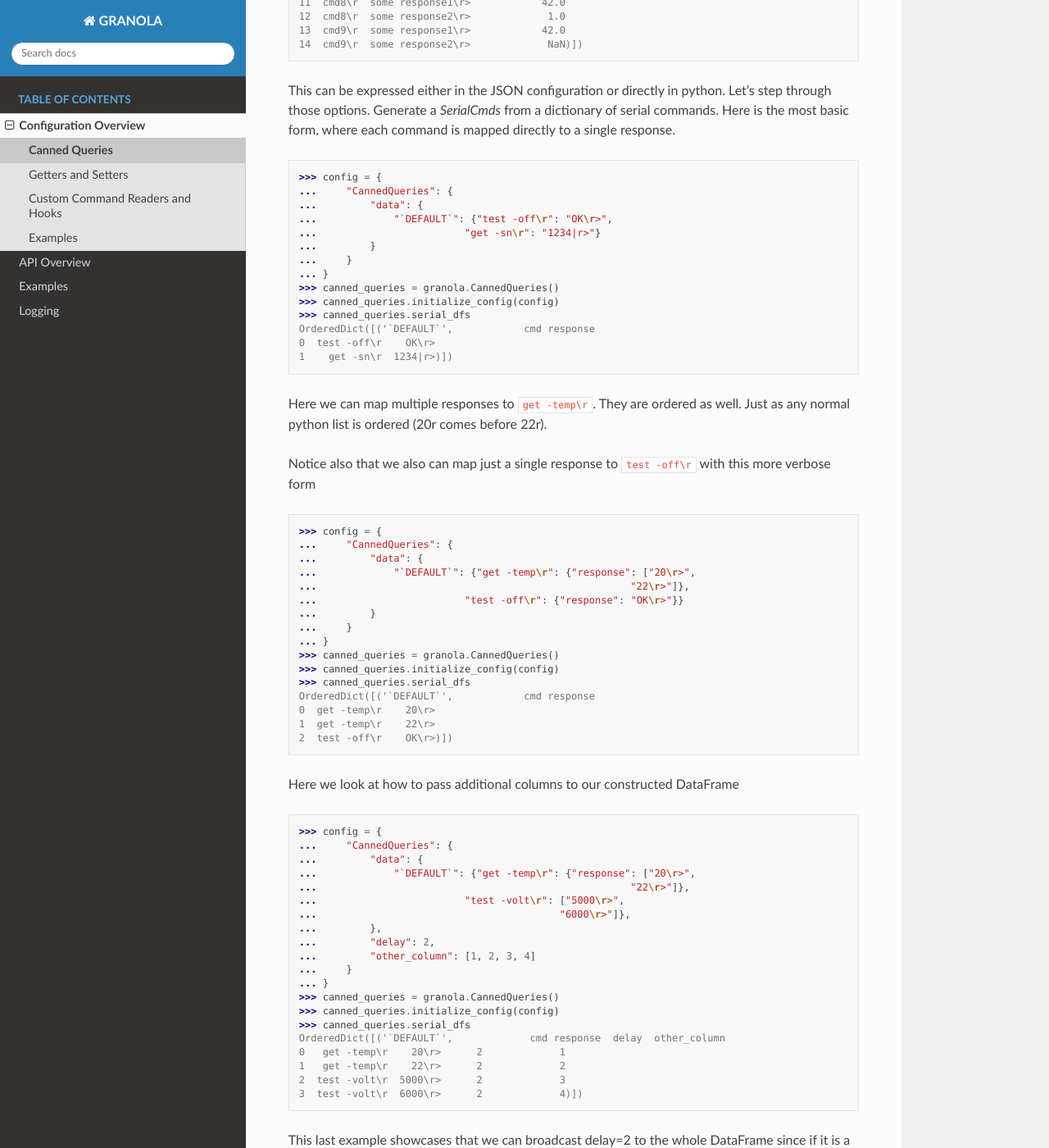
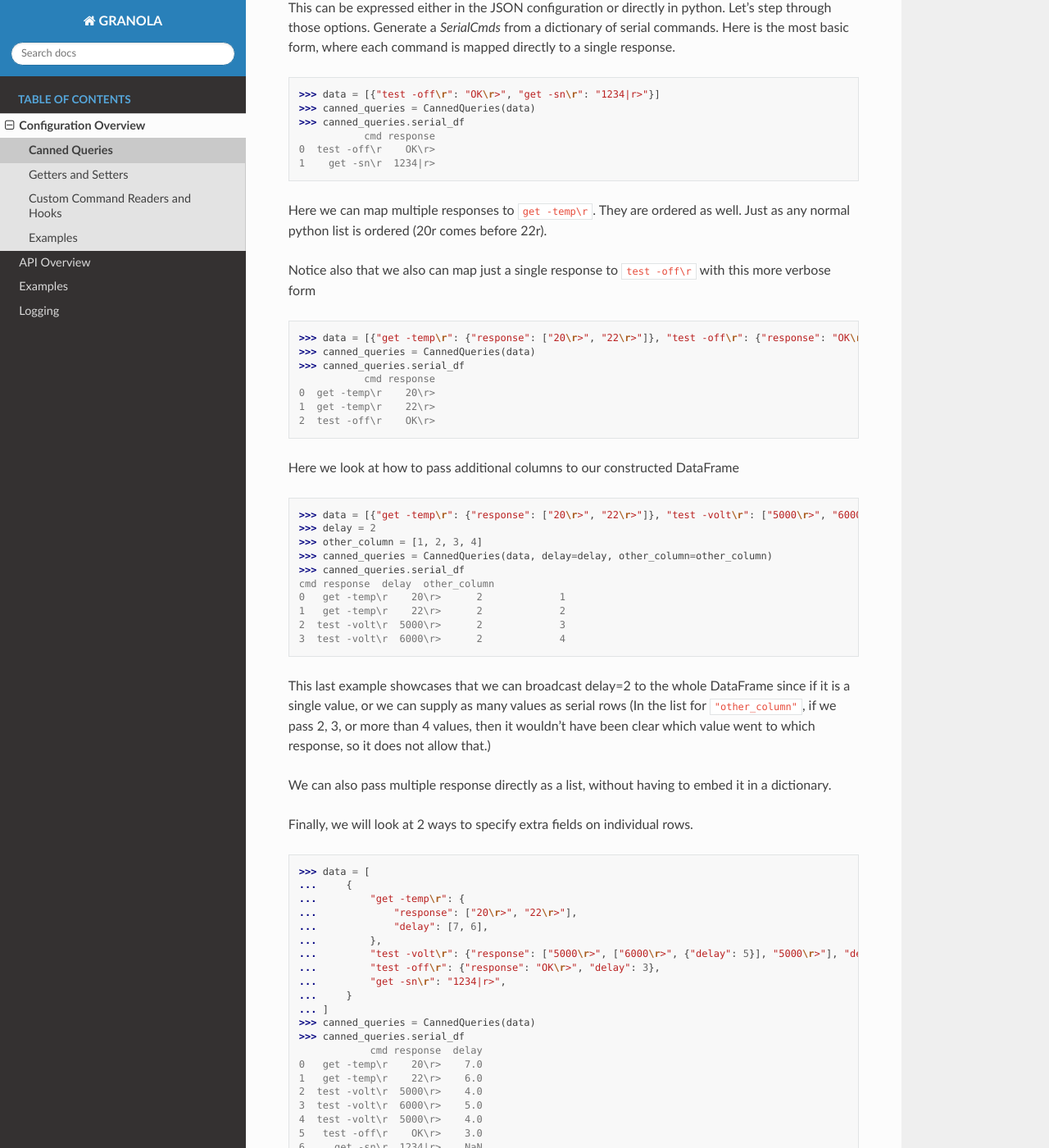
Before and after one commit to metergroup/GRANOLA, a Sphinx documentation site: the page built from docs/config/canned_queries.rst, in a window 1280 px wide and 1400 px high, scrolled down 2248 px. Shown: the whole window at 82% size. Built offline with Sphinx 7.4.7 and the Read the Docs theme 2.0.0, drawn with Linux system fonts in a browser that asks for light colours; pages that are not in the unit, such as notebooks, are missing from menus; some of the changed text lies outside the part shown.

Commit message:
Add module level docstrings and update pytest config to run doctest automatically

```diff
--- a/docs/conf.py
+++ b/docs/conf.py
@@ -39,14 +39,11 @@
     "myst_nb",
 ]
 
-jupyter_execute_notebooks = "auto"
-
-doctest_global_setup = """
-import granola
-"""
+jupyter_execute_notebooks = "force"
 
 intersphinx_mapping = {
     "jinja2": ("https://jinja.palletsprojects.com/", None),
+    "pyserial": ("https://pyserial.readthedocs.io/en/latest/", None),
 }
 
 # Add any paths that contain templates here, relative to this directory.
--- a/docs/config/canned_queries.rst
+++ b/docs/config/canned_queries.rst
@@ -74,125 +74,78 @@
 This is a quick overview of all the options for inside the serial commands dictionary.
 
 
-.. doctest::
-    :pyversion: >= 3.6
+>>> from granola import CannedQueries
 
-    >>> config = {
-    ...     "CannedQueries": {
-    ...         "data": {
-    ...             "`DEFAULT`": {"cmd1\r": "some response\r>",
-    ...                         "cmd2\r": {"response": "some response\r"},
-    ...                         "cmd3\r": {"response": "some response\r>", "another_column": 1},
-    ...                         "cmd4\r": {"response": ["some response1\r>",
-    ...                                                 "some response2\r>"]},
-    ...                         "cmd5\r": {"response": ["some response1\r>",
-    ...                                                 "some response2\r>"],
-    ...                                                 "another_column": 1},
-    ...                         "cmd6\r": {"response": ["some response1\r>",
-    ...                                                 "some response2\r>"],
-    ...                                                 "another_column": [1,
-    ...                                                                     2]},
-    ...                         "cmd7\r": {"response": [["some response1\r>", {"another_column": 42}],
-    ...                                                 "some response2\r>"]},
-    ...                         "cmd8\r": {"response": [["some response1\r>", {"another_column": 42}],
-    ...                                                 "some response2\r>"],
-    ...                                                 "another_column": 1},
-    ...                         "cmd9\r": [["some response1\r>", {"another_column": 42}],
-    ...                                     "some response2\r>"]}
-    ...         }
-    ...     }
-    ... }
-    >>> canned_queries = granola.CannedQueries()
-    >>> canned_queries.initialize_config(config)
-    >>> canned_queries.serial_dfs
-    OrderedDict([('`DEFAULT`',        cmd           response  another_column
-    0   cmd1\r   some response\r>             NaN
-    1   cmd2\r    some response\r             NaN
-    2   cmd3\r   some response\r>             1.0
-    3   cmd4\r  some response1\r>             NaN
-    4   cmd4\r  some response2\r>             NaN
-    5   cmd5\r  some response1\r>             1.0
-    6   cmd5\r  some response2\r>             1.0
-    7   cmd6\r  some response1\r>             1.0
-    8   cmd6\r  some response2\r>             2.0
-    9   cmd7\r  some response1\r>            42.0
-    10  cmd7\r  some response2\r>             NaN
-    11  cmd8\r  some response1\r>            42.0
-    12  cmd8\r  some response2\r>             1.0
-    13  cmd9\r  some response1\r>            42.0
-    14  cmd9\r  some response2\r>             NaN)])
+>>> data = [
+...     {
+...         "cmd1\r": "some response\r>",
+...         "cmd2\r": {"response": "some response\r"},
+...         "cmd3\r": {"response": "some response\r>", "another_column": 1},
+...         "cmd4\r": {"response": ["some response1\r>", "some response2\r>"]},
+...         "cmd5\r": {"response": ["some response1\r>", "some response2\r>"], "another_column": 1},
+...         "cmd6\r": {"response": ["some response1\r>", "some response2\r>"], "another_column": [1, 2]},
+...         "cmd7\r": {"response": [["some response1\r>", {"another_column": 42}], "some response2\r>"]},
+...         "cmd8\r": {
+...             "response": [["some response1\r>", {"another_column": 42}], "some response2\r>"],
+...             "another_column": 1,
+...         },
+...         "cmd9\r": [["some response1\r>", {"another_column": 42}], "some response2\r>"],
+...     }
+... ]
+>>> canned_queries = CannedQueries(data)
+>>> canned_queries.serial_df
+       cmd           response  another_column
+0   cmd1\r   some response\r>             NaN
+1   cmd2\r    some response\r             NaN
+2   cmd3\r   some response\r>             1.0
+3   cmd4\r  some response1\r>             NaN
+4   cmd4\r  some response2\r>             NaN
+5   cmd5\r  some response1\r>             1.0
+6   cmd5\r  some response2\r>             1.0
+7   cmd6\r  some response1\r>             1.0
+8   cmd6\r  some response2\r>             2.0
+9   cmd7\r  some response1\r>            42.0
+10  cmd7\r  some response2\r>             NaN
+11  cmd8\r  some response1\r>            42.0
+12  cmd8\r  some response2\r>             1.0
+13  cmd9\r  some response1\r>            42.0
+14  cmd9\r  some response2\r>             NaN
 
 This can be expressed either in the JSON configuration or directly in python. Let's step through those options.
 Generate a `SerialCmds` from a dictionary of serial commands. Here is the most basic form, where each command is mapped directly to a single response.
 
-.. doctest::
-    :pyversion: >= 3.6
-
-    >>> config = {
-    ...     "CannedQueries": {
-    ...         "data": {
-    ...             "`DEFAULT`": {"test -off\r": "OK\r>",
-    ...                         "get -sn\r": "1234|r>"}
-    ...         }
-    ...     }
-    ... }
-    >>> canned_queries = granola.CannedQueries()
-    >>> canned_queries.initialize_config(config)
-    >>> canned_queries.serial_dfs
-    OrderedDict([('`DEFAULT`',            cmd response
-    0  test -off\r    OK\r>
-    1    get -sn\r  1234|r>)])
+>>> data = [{"test -off\r": "OK\r>", "get -sn\r": "1234|r>"}]
+>>> canned_queries = CannedQueries(data)
+>>> canned_queries.serial_df
+           cmd response
+0  test -off\r    OK\r>
+1    get -sn\r  1234|r>
 
 Here we can map multiple responses to ``get -temp\r``. They are ordered as well.
 Just as any normal python list is ordered (20\r comes before 22\r).
 
 Notice also that we also can map just a single response to ``test -off\r`` with this more verbose form
 
-.. doctest::
-    :pyversion: >= 3.6
-
-    >>> config = {
-    ...     "CannedQueries": {
-    ...         "data": {
-    ...             "`DEFAULT`": {"get -temp\r": {"response": ["20\r>",
-    ...                                                     "22\r>"]},
-    ...                         "test -off\r": {"response": "OK\r>"}}
-    ...         }
-    ...     }
-    ... }
-    >>> canned_queries = granola.CannedQueries()
-    >>> canned_queries.initialize_config(config)
-    >>> canned_queries.serial_dfs
-    OrderedDict([('`DEFAULT`',            cmd response
-    0  get -temp\r    20\r>
-    1  get -temp\r    22\r>
-    2  test -off\r    OK\r>)])
+>>> data = [{"get -temp\r": {"response": ["20\r>", "22\r>"]}, "test -off\r": {"response": "OK\r>"}}]
+>>> canned_queries = CannedQueries(data)
+>>> canned_queries.serial_df
+           cmd response
+0  get -temp\r    20\r>
+1  get -temp\r    22\r>
+2  test -off\r    OK\r>
 
 Here we look at how to pass additional columns to our constructed DataFrame
 
-.. doctest::
-    :pyversion: >= 3.6
-
-    >>> config = {
-    ...     "CannedQueries": {
-    ...         "data": {
-    ...             "`DEFAULT`": {"get -temp\r": {"response": ["20\r>",
-    ...                                                     "22\r>"]},
-    ...                         "test -volt\r": ["5000\r>",
-    ...                                         "6000\r>"]},
-    ...         },
-    ...         "delay": 2,
-    ...         "other_column": [1, 2, 3, 4]
-    ...     }
-    ... }
-    >>> canned_queries = granola.CannedQueries()
-    >>> canned_queries.initialize_config(config)
-    >>> canned_queries.serial_dfs
-    OrderedDict([('`DEFAULT`',             cmd response  delay  other_column
-    0   get -temp\r    20\r>      2             1
-    1   get -temp\r    22\r>      2             2
-    2  test -volt\r  5000\r>      2             3
-    3  test -volt\r  6000\r>      2             4)])
+>>> data = [{"get -temp\r": {"response": ["20\r>", "22\r>"]}, "test -volt\r": ["5000\r>", "6000\r>"]}]
+>>> delay = 2
+>>> other_column = [1, 2, 3, 4]
+>>> canned_queries = CannedQueries(data, delay=delay, other_column=other_column)
+>>> canned_queries.serial_df
+cmd response  delay  other_column
+0   get -temp\r    20\r>      2             1
+1   get -temp\r    22\r>      2             2
+2  test -volt\r  5000\r>      2             3
+3  test -volt\r  6000\r>      2             4
 
 This last example showcases that we can broadcast delay=2 to the whole DataFrame since if
 it is a single value, or we can supply as many values as serial rows (In the list for ``"other_column"``,
@@ -204,33 +157,24 @@
 
 Finally, we will look at 2 ways to specify extra fields on individual rows.
 
-.. doctest::
-    :pyversion: >= 3.6
-
-    >>> config = {
-    ...     "CannedQueries": {
-    ...         "data": {
-    ...             "`DEFAULT`": {"get -temp\r": {"response": ["20\r>",
-    ...                                                     "22\r>"],
-    ...                                         "delay": [7,
-    ...                                                     6],},
-    ...                         "test -volt\r": {"response": ["5000\r>",
-    ...                                                         ["6000\r>", {"delay": 5}],
-    ...                                                         "5000\r>"],
-    ...                                         "delay": 4},
-    ...                         "test -off\r": {"response": "OK\r>", "delay": 3},
-    ...                         "get -sn\r": "1234|r>"},
-    ...         },
-    ...     }
-    ... }
-    >>> canned_queries = granola.CannedQueries()
-    >>> canned_queries.initialize_config(config)
-    >>> canned_queries.serial_dfs
-    OrderedDict([('`DEFAULT`',             cmd response  delay
-    0   get -temp\r    20\r>    7.0
-    1   get -temp\r    22\r>    6.0
-    2  test -volt\r  5000\r>    4.0
-    3  test -volt\r  6000\r>    5.0
-    4  test -volt\r  5000\r>    4.0
-    5   test -off\r    OK\r>    3.0
-    6     get -sn\r  1234|r>    NaN)])
+>>> data = [
+...     {
+...         "get -temp\r": {
+...             "response": ["20\r>", "22\r>"],
+...             "delay": [7, 6],
+...         },
+...         "test -volt\r": {"response": ["5000\r>", ["6000\r>", {"delay": 5}], "5000\r>"], "delay": 4},
+...         "test -off\r": {"response": "OK\r>", "delay": 3},
+...         "get -sn\r": "1234|r>",
+...     }
+... ]
+>>> canned_queries = CannedQueries(data)
+>>> canned_queries.serial_df
+            cmd response  delay
+0   get -temp\r    20\r>    7.0
+1   get -temp\r    22\r>    6.0
+2  test -volt\r  5000\r>    4.0
+3  test -volt\r  6000\r>    5.0
+4  test -volt\r  5000\r>    4.0
+5   test -off\r    OK\r>    3.0
+6     get -sn\r  1234|r>    NaN
--- a/docs/config/config.rst
+++ b/docs/config/config.rst
@@ -43,7 +43,7 @@
 Another useful :mod:`Command Reader <granola.command_readers>` is the :class:`~granola.command_readers.GettersAndSetters` Command Reader.
 This Command Reader manages the state of a number of attributes which you can access with getters and set with setters.
 It initializes some default values and stores those values in the attribute. These attributes can then be modified with
-setters, and then grabbed from the getters. Both getters and setters allow configuration with using :std:doc:`Jinja2 <intro>` formatting.
+setters, and then grabbed from the getters. Both getters and setters allow configuration with using :std:doc:`Jinja2 <jinja2:intro>` formatting.
 
 You can see a more in-depth tutorial on :class:`~granola.command_readers.GettersAndSetters` :ref:`here <Getters and Setters Configuration>`.
 
--- a/pyproject.toml
+++ b/pyproject.toml
@@ -29,3 +29,8 @@
     | versioneer.py
 )
 '''
+
+[tool.pytest.ini_options]
+addopts = "--doctest-modules --doctest-glob='*.rst'"
+doctest_optionflags = "NORMALIZE_WHITESPACE"
+norecursedirs = "_build"
```
Also changed, not shown: README.md (+1 -1 lines), docs/config/cr_hooks_cfg.rst (+35 -60 lines), docs/config/getters_and_setters.rst (+56 -65 lines), docs/index.rst (+13 -16 lines), 4 other files.
